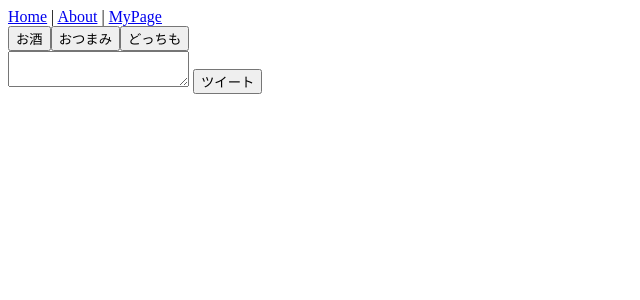
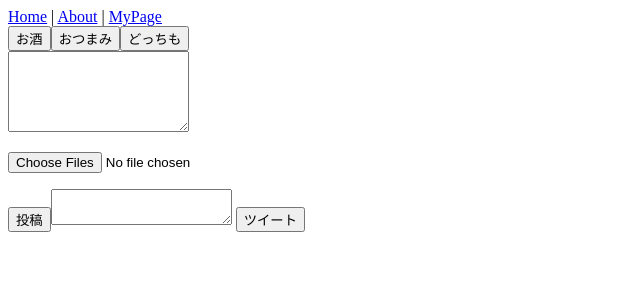
Before and after one commit to skiteam/skiapps, a Vue app: page /post in a window 1280 px wide. Shown: the top 300 px of the page, without its empty margins (0-640 px from the left). Built offline with nearby package versions, Linux system fonts and the light colour scheme.

Commit message:
投稿途中

```diff
--- a/src/components/Post.vue
+++ b/src/components/Post.vue
@@ -6,15 +6,15 @@
         <button class="both">どっちも</button>
     </div>
     <div class="format">
-        <!-- <textarea type="text" rows="5" maxlength="1000" v-model="postContents" />
+        <textarea type="text" rows="5" maxlength="1000" v-model="postContents" />
         <p>
         <input type="file" v-on:change="selectImage" name="file" accept="image/jpeg, image/png" multiple>
 
         <div class="picture" v-if="selectedImage">
             <img:sre="selectedImage" alt="選択された画像" class="image">
-        </div> -->
+        </div>
         <div>
-            <!-- <input type="button" class="posting" value="投稿">  -->
+            <input type="button" class="posting" value="投稿">
 
             <textarea v-model="text"/>
             <button v-on:click="postTweet">ツイート</button>
@@ -34,8 +34,8 @@ export default {
     data() {
     return {
       text:"",
-    //   postContents: "",
-    //   selectedImage: null,
+      postContents: "",
+      selectedImage: null,
       tweets: [],
     }
   },
@@ -54,24 +54,24 @@ export default {
         });
 
       },
-    //   getFileAsBase64 : function(filePath) {
-    //         return new Promise((resolve, reject) => {
-    //             const reader = new FileReader();
-    //             reader.onload = e => resolve(e.target.result);
-    //             reader.onerror = error => reject(error);
-    //             reader.readAsDataURL(filePath);
-    //             })
-    //     },
-    //   selectImage:function(e){
-    //       let files = e.target.files;
-    //         e.preventDefault();
-    //          if(files && files.length > 0){
-    //              this.getFileAsBase64(files[0])
-    //             .then((imgDataBase64)=>{
-    //                 this.selectedImage = imgDataBase64;
-    //             });
-    //   }
-    //   },
+      getFileAsBase64 : function(filePath) {
+            return new Promise((resolve, reject) => {
+                const reader = new FileReader();
+                reader.onload = e => resolve(e.target.result);
+                reader.onerror = error => reject(error);
+                reader.readAsDataURL(filePath);
+                })
+        },
+      selectImage:function(e){
+          let files = e.target.files;
+            e.preventDefault();
+             if(files && files.length > 0){
+                 this.getFileAsBase64(files[0])
+                .then((imgDataBase64)=>{
+                    this.selectedImage = imgDataBase64;
+                });
+      }
+      },
    created: function(){
       firebase
       .firestore()
```
